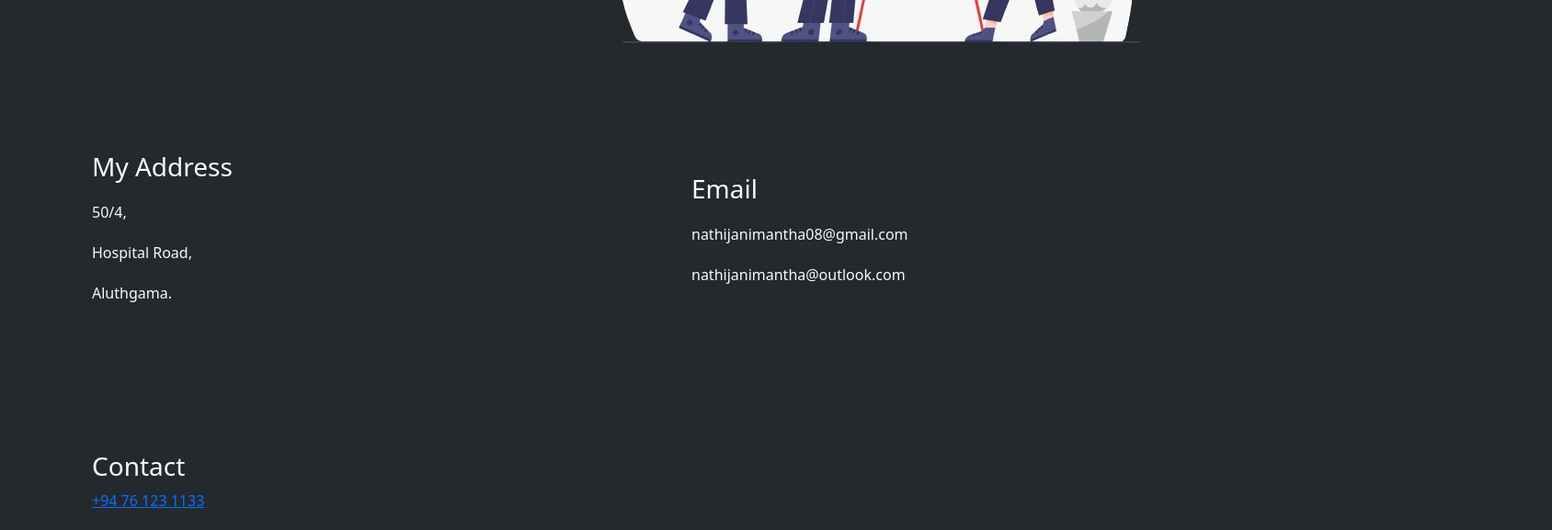
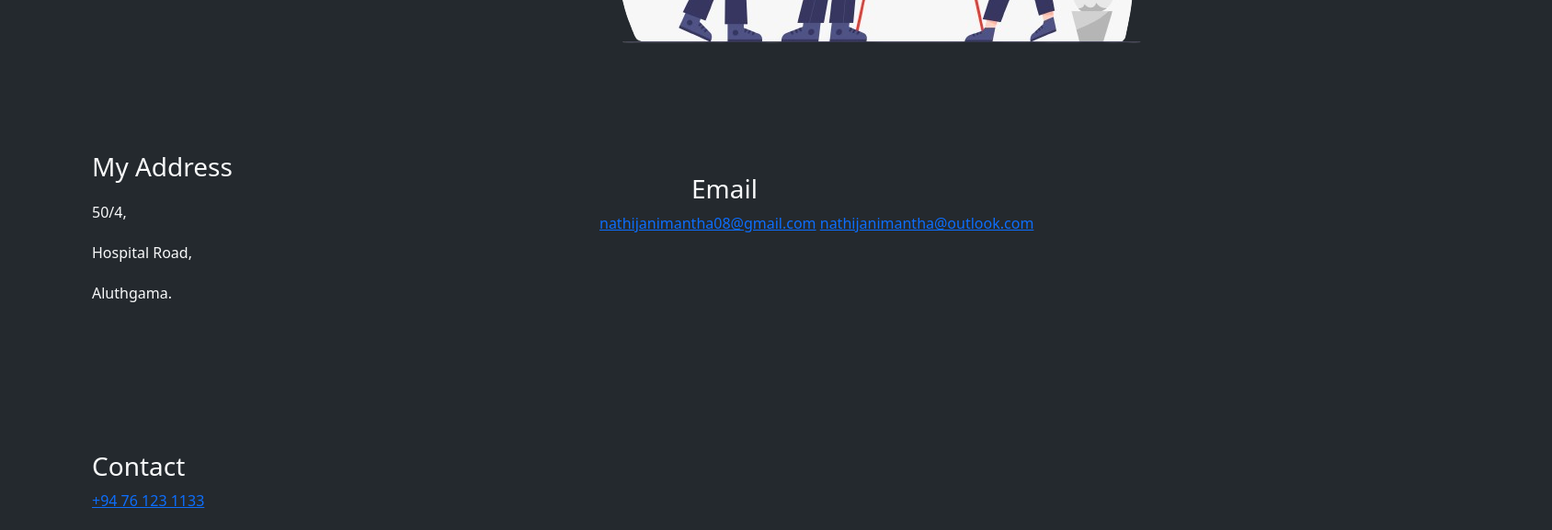
Before and after one commit to nathija-nimantha/myPortfolio, a plain HTML site: page index.html in a window 1280 px wide. Shown: the part 1299-1876 px from the top of the page at 92% size, 1688 px wide, since content can reach past the window. Drawn offline with nearby package versions, Linux system fonts and the light colour scheme.

Commit message:
fixed contacts section

```diff
--- a/index.html
+++ b/index.html
@@ -73,8 +73,8 @@
             <div class="info-box">
                 <i class="bx bx-envelope"></i>
                 <h3 class="texth4">Email</h3>
-                <p class="textp">nathijanimantha08@gmail.com</p>
-                <p class="textp">nathijanimantha@outlook.com</p>
+                <a href="mailto:nathijanimantha08@gmail.com">nathijanimantha08@gmail.com</a>
+                <a href="mailto:nathijanimantha@outlook.com">nathijanimantha@outlook.com</a>
             </div>
         </div>
         <div class="col-md-6 mt-4 d-flex align-items-stretch text-light">
```
